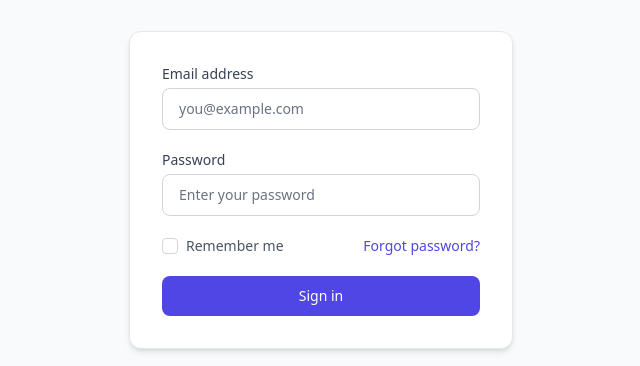
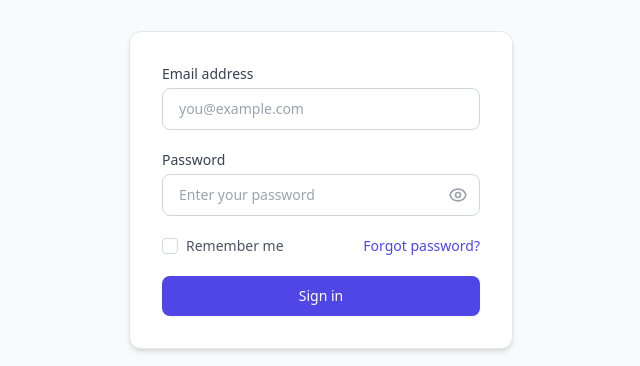
Before and after one commit to eriksalihu/Human-Resource-Management-System-HRMS, a React app in the folder frontend/: page /login in a window 1280 px wide. Shown: the part 344-710 px from the top of the page, without its empty margins (319-959 px from the left). Built offline with nearby package versions, Linux system fonts and the light colour scheme; no server answers; the HTML template or start-up script is replaced by a standard one.

Commit message:
style(frontend): enhance LoginForm with animations and UX improvements
Add password visibility toggle, form field focus animations, error shake animation on failed login, and improved loading state with disabled button

```diff
--- a/frontend/src/components/auth/LoginForm.jsx
+++ b/frontend/src/components/auth/LoginForm.jsx
@@ -1,20 +1,30 @@
 /**
  * @file frontend/src/components/auth/LoginForm.jsx
- * @description Login form component with controlled inputs, validation, and loading state
+ * @description Enhanced login form — show/hide password toggle, animated form mount, error shake on failed submit, dark-mode styling, and improved disabled-while-loading state
  * @author Dev B
+ *
+ * The shake animation runs whenever a brand-new validation error or
+ * server error appears (as opposed to existing errors getting cleared).
+ * We attach an "errorTick" counter that bumps every time errors get set,
+ * and the wrapper key swaps so React re-mounts the animated layer — this
+ * makes the same error trigger a fresh shake even if the message text
+ * didn't change.
  */
 
-import { useState } from 'react';
+import { useState, useEffect, useRef } from 'react';
+import { Link } from 'react-router-dom';
 import LoadingSpinner from '../common/LoadingSpinner';
 
 /**
- * LoginForm - Controlled login form with validation
- * Handles email/password input, client-side validation, remember me checkbox,
- * and displays a loading spinner during form submission.
+ * LoginForm — controlled login form with validation, password toggle, and
+ * error shake animation. Backed by Tailwind keyframes added in
+ * `tailwind.config.js` (commit 190): `animate-shake` for the wrapper,
+ * `animate-fade-in` for first paint, `animate-slide-in-down` for fields.
  *
  * @param {Object} props
- * @param {Function} props.onSubmit - Callback with { email, password, rememberMe }
- * @returns {JSX.Element} The login form
+ * @param {Function} props.onSubmit - Async callback `(formData) => Promise`.
+ *   When the promise rejects, the form surfaces a generic error and shakes.
+ * @returns {JSX.Element}
  */
 const LoginForm = ({ onSubmit }) => {
   const [formData, setFormData] = useState({
@@ -23,11 +33,42 @@ const LoginForm = ({ onSubmit }) => {
     rememberMe: false,
   });
   const [errors, setErrors] = useState({});
+  const [submitError, setSubmitError] = useState(null);
   const [loading, setLoading] = useState(false);
+  const [showPassword, setShowPassword] = useState(false);
 
   /**
-   * Validate form fields.
-   * @returns {boolean} True if form is valid
+   * Counter that increments every time we want the form to shake. The
+   * key on the shake-wrapper uses this so React re-mounts the element
+   * and re-runs the CSS animation even when the underlying error didn't
+   * change shape.
+   */
+  const [shakeTick, setShakeTick] = useState(0);
+
+  /** Track whether we've ever rendered with errors so the first paint
+   *  doesn't trigger an unwarranted shake. */
+  const firstRenderRef = useRef(true);
+
+  /**
+   * Bump the shake tick when validation or submit errors appear. Skip
+   * the very first render so an empty initial state doesn't shake.
+   */
+  useEffect(() => {
+    if (firstRenderRef.current) {
+      firstRenderRef.current = false;
+      return;
+    }
+    const hasErrors =
+      Boolean(submitError) || Object.values(errors).some(Boolean);
+    if (hasErrors) {
+      setShakeTick((t) => t + 1);
+    }
+  }, [errors, submitError]);
+
+  /**
+   * Validate fields. Returns the next-errors object so the caller can
+   * decide what to do with it (we use it both to set state and to
+   * inspect for a "had any error?" check).
    */
   const validate = () => {
     const newErrors = {};
@@ -44,14 +85,10 @@ const LoginForm = ({ onSubmit }) => {
       newErrors.password = 'Password must be at least 6 characters';
     }
 
-    setErrors(newErrors);
-    return Object.keys(newErrors).length === 0;
+    return newErrors;
   };
 
-  /**
-   * Handle input field changes.
-   * @param {React.ChangeEvent} e - Input change event
-   */
+  /** Controlled input change. Clears matching field error + submit error. */
   const handleChange = (e) => {
     const { name, value, type, checked } = e.target;
     setFormData((prev) => ({
@@ -59,33 +96,59 @@ const LoginForm = ({ onSubmit }) => {
       [name]: type === 'checkbox' ? checked : value,
     }));
 
-    // Clear field error on change
     if (errors[name]) {
-      setErrors((prev) => ({ ...prev, [name]: '' }));
+      setErrors((prev) => {
+        const { [name]: _omit, ...rest } = prev;
+        return rest;
+      });
     }
+    if (submitError) setSubmitError(null);
   };
 
-  /**
-   * Handle form submission.
-   * @param {React.FormEvent} e - Form submit event
-   */
+  /** Form submit — runs validation, calls onSubmit, surfaces server errors. */
   const handleSubmit = async (e) => {
     e.preventDefault();
-    if (!validate()) return;
+    const next = validate();
+    setErrors(next);
+    if (Object.keys(next).length > 0) return;
 
     setLoading(true);
+    setSubmitError(null);
     try {
       await onSubmit(formData);
+    } catch (err) {
+      const msg =
+        err?.response?.data?.message ||
+        err?.message ||
+        'Sign-in failed. Please check your credentials and try again.';
+      setSubmitError(msg);
     } finally {
       setLoading(false);
     }
   };
 
   return (
+    <div
+      key={shakeTick} // forces re-mount → re-runs the shake animation
+      className={shakeTick > 0 ? 'animate-shake' : 'animate-fade-in'}
+    >
       <form onSubmit={handleSubmit} className="space-y-5" noValidate>
+        {/* Server-side error banner */}
+        {submitError && (
+          <div
+            role="alert"
+            className="rounded-md p-3 text-sm bg-rose-50 text-rose-800 ring-1 ring-rose-200 dark:bg-rose-500/10 dark:text-rose-300 dark:ring-rose-500/30 animate-slide-in-down"
+          >
+            {submitError}
+          </div>
+        )}
+
         {/* Email field */}
-      <div>
-        <label htmlFor="email" className="block text-sm font-medium text-gray-700 mb-1">
+        <div className="animate-slide-in-down">
+          <label
+            htmlFor="email"
+            className="block text-sm font-medium text-gray-700 dark:text-gray-200 mb-1"
+          >
             Email address
           </label>
           <input
@@ -95,75 +158,162 @@ const LoginForm = ({ onSubmit }) => {
             autoComplete="email"
             value={formData.email}
             onChange={handleChange}
-          className={`w-full px-4 py-2.5 border rounded-lg text-sm focus:outline-none focus:ring-2 focus:ring-indigo-500 transition-colors ${
-            errors.email ? 'border-red-300 bg-red-50' : 'border-gray-300'
+            disabled={loading}
+            aria-invalid={Boolean(errors.email)}
+            aria-describedby={errors.email ? 'login-email-error' : undefined}
+            className={`w-full px-4 py-2.5 rounded-lg text-sm border focus:outline-none focus:ring-2 transition-all duration-200
+              bg-white text-gray-900 placeholder-gray-400 disabled:opacity-50 disabled:bg-gray-50
+              dark:bg-gray-800 dark:text-gray-100 dark:placeholder-gray-500 dark:disabled:bg-gray-800/50
+              ${
+                errors.email
+                  ? 'border-rose-300 bg-rose-50 focus:ring-rose-400 focus:border-rose-400 dark:bg-rose-500/10 dark:border-rose-500/40'
+                  : 'border-gray-300 focus:ring-indigo-500 focus:border-indigo-500 dark:border-gray-700'
               }`}
             placeholder="you@example.com"
-          disabled={loading}
           />
           {errors.email && (
-          <p className="mt-1 text-xs text-red-600">{errors.email}</p>
+            <p
+              id="login-email-error"
+              className="mt-1 text-xs text-rose-600 dark:text-rose-300"
+            >
+              {errors.email}
+            </p>
           )}
         </div>
 
-      {/* Password field */}
-      <div>
-        <label htmlFor="password" className="block text-sm font-medium text-gray-700 mb-1">
+        {/* Password field with show/hide toggle */}
+        <div className="animate-slide-in-down">
+          <label
+            htmlFor="password"
+            className="block text-sm font-medium text-gray-700 dark:text-gray-200 mb-1"
+          >
             Password
           </label>
+          <div className="relative">
             <input
               id="password"
               name="password"
-          type="password"
+              type={showPassword ? 'text' : 'password'}
               autoComplete="current-password"
               value={formData.password}
               onChange={handleChange}
-          className={`w-full px-4 py-2.5 border rounded-lg text-sm focus:outline-none focus:ring-2 focus:ring-indigo-500 transition-colors ${
-            errors.password ? 'border-red-300 bg-red-50' : 'border-gray-300'
+              disabled={loading}
+              aria-invalid={Boolean(errors.password)}
+              aria-describedby={
+                errors.password ? 'login-password-error' : undefined
+              }
+              className={`w-full pl-4 pr-11 py-2.5 rounded-lg text-sm border focus:outline-none focus:ring-2 transition-all duration-200
+                bg-white text-gray-900 placeholder-gray-400 disabled:opacity-50 disabled:bg-gray-50
+                dark:bg-gray-800 dark:text-gray-100 dark:placeholder-gray-500 dark:disabled:bg-gray-800/50
+                ${
+                  errors.password
+                    ? 'border-rose-300 bg-rose-50 focus:ring-rose-400 focus:border-rose-400 dark:bg-rose-500/10 dark:border-rose-500/40'
+                    : 'border-gray-300 focus:ring-indigo-500 focus:border-indigo-500 dark:border-gray-700'
                 }`}
               placeholder="Enter your password"
+            />
+            <button
+              type="button"
+              onClick={() => setShowPassword((v) => !v)}
               disabled={loading}
+              aria-label={showPassword ? 'Hide password' : 'Show password'}
+              aria-pressed={showPassword}
+              tabIndex={-1}
+              className="absolute inset-y-0 right-0 flex items-center px-3 text-gray-400 hover:text-gray-600 dark:text-gray-400 dark:hover:text-gray-200 disabled:opacity-50 transition-colors"
+            >
+              {showPassword ? (
+                // eye-off icon
+                <svg
+                  className="w-5 h-5"
+                  fill="none"
+                  stroke="currentColor"
+                  viewBox="0 0 24 24"
+                  aria-hidden="true"
+                >
+                  <path
+                    strokeLinecap="round"
+                    strokeLinejoin="round"
+                    strokeWidth={2}
+                    d="M13.875 18.825A10.05 10.05 0 0112 19c-4.478 0-8.268-2.943-9.542-7a9.97 9.97 0 011.563-3.029m5.858.908a3 3 0 114.243 4.243M9.878 9.878l4.242 4.242M9.88 9.88L3 3m6.88 6.88L21 21"
                   />
+                </svg>
+              ) : (
+                // eye icon
+                <svg
+                  className="w-5 h-5"
+                  fill="none"
+                  stroke="currentColor"
+                  viewBox="0 0 24 24"
+                  aria-hidden="true"
+                >
+                  <path
+                    strokeLinecap="round"
+                    strokeLinejoin="round"
+                    strokeWidth={2}
+                    d="M15 12a3 3 0 11-6 0 3 3 0 016 0z"
+                  />
+                  <path
+                    strokeLinecap="round"
+                    strokeLinejoin="round"
+                    strokeWidth={2}
+                    d="M2.458 12C3.732 7.943 7.523 5 12 5c4.478 0 8.268 2.943 9.542 7-1.274 4.057-5.064 7-9.542 7-4.477 0-8.268-2.943-9.542-7z"
+                  />
+                </svg>
+              )}
+            </button>
+          </div>
           {errors.password && (
-          <p className="mt-1 text-xs text-red-600">{errors.password}</p>
+            <p
+              id="login-password-error"
+              className="mt-1 text-xs text-rose-600 dark:text-rose-300"
+            >
+              {errors.password}
+            </p>
           )}
         </div>
 
-      {/* Remember me */}
-      <div className="flex items-center justify-between">
-        <label className="flex items-center gap-2 cursor-pointer">
+        {/* Remember me + Forgot password */}
+        <div className="flex items-center justify-between animate-slide-in-down">
+          <label className="flex items-center gap-2 cursor-pointer select-none">
             <input
               type="checkbox"
               name="rememberMe"
               checked={formData.rememberMe}
               onChange={handleChange}
-            className="w-4 h-4 text-indigo-600 border-gray-300 rounded focus:ring-indigo-500"
               disabled={loading}
+              className="w-4 h-4 rounded border-gray-300 text-indigo-600 focus:ring-indigo-500 dark:border-gray-600 dark:bg-gray-800"
             />
-          <span className="text-sm text-gray-600">Remember me</span>
+            <span className="text-sm text-gray-600 dark:text-gray-300">
+              Remember me
+            </span>
           </label>
 
-        <a href="#" className="text-sm font-medium text-indigo-600 hover:text-indigo-500 transition-colors">
+          <Link
+            to="/forgot-password"
+            className="text-sm font-medium text-indigo-600 hover:text-indigo-500 transition-colors dark:text-indigo-300 dark:hover:text-indigo-200"
+          >
             Forgot password?
-        </a>
+          </Link>
         </div>
 
         {/* Submit button */}
         <button
           type="submit"
           disabled={loading}
-        className="w-full flex items-center justify-center gap-2 px-4 py-2.5 bg-indigo-600 text-white text-sm font-medium rounded-lg hover:bg-indigo-700 focus:outline-none focus:ring-2 focus:ring-offset-2 focus:ring-indigo-500 disabled:opacity-50 disabled:cursor-not-allowed transition-colors"
+          aria-busy={loading}
+          className="w-full inline-flex items-center justify-center gap-2 px-4 py-2.5 bg-indigo-600 text-white text-sm font-medium rounded-lg shadow-sm hover:bg-indigo-700 focus:outline-none focus:ring-2 focus:ring-offset-2 focus:ring-indigo-500 disabled:opacity-60 disabled:cursor-not-allowed transition-all duration-200 animate-slide-in-down"
         >
           {loading ? (
             <>
               <LoadingSpinner size="sm" color="white" />
-            Signing in...
+              <span>Signing in…</span>
             </>
           ) : (
-          'Sign in'
+            <span>Sign in</span>
           )}
         </button>
       </form>
+    </div>
   );
 };
 
```
Lines whose indentation alone changed are shown as unchanged.
